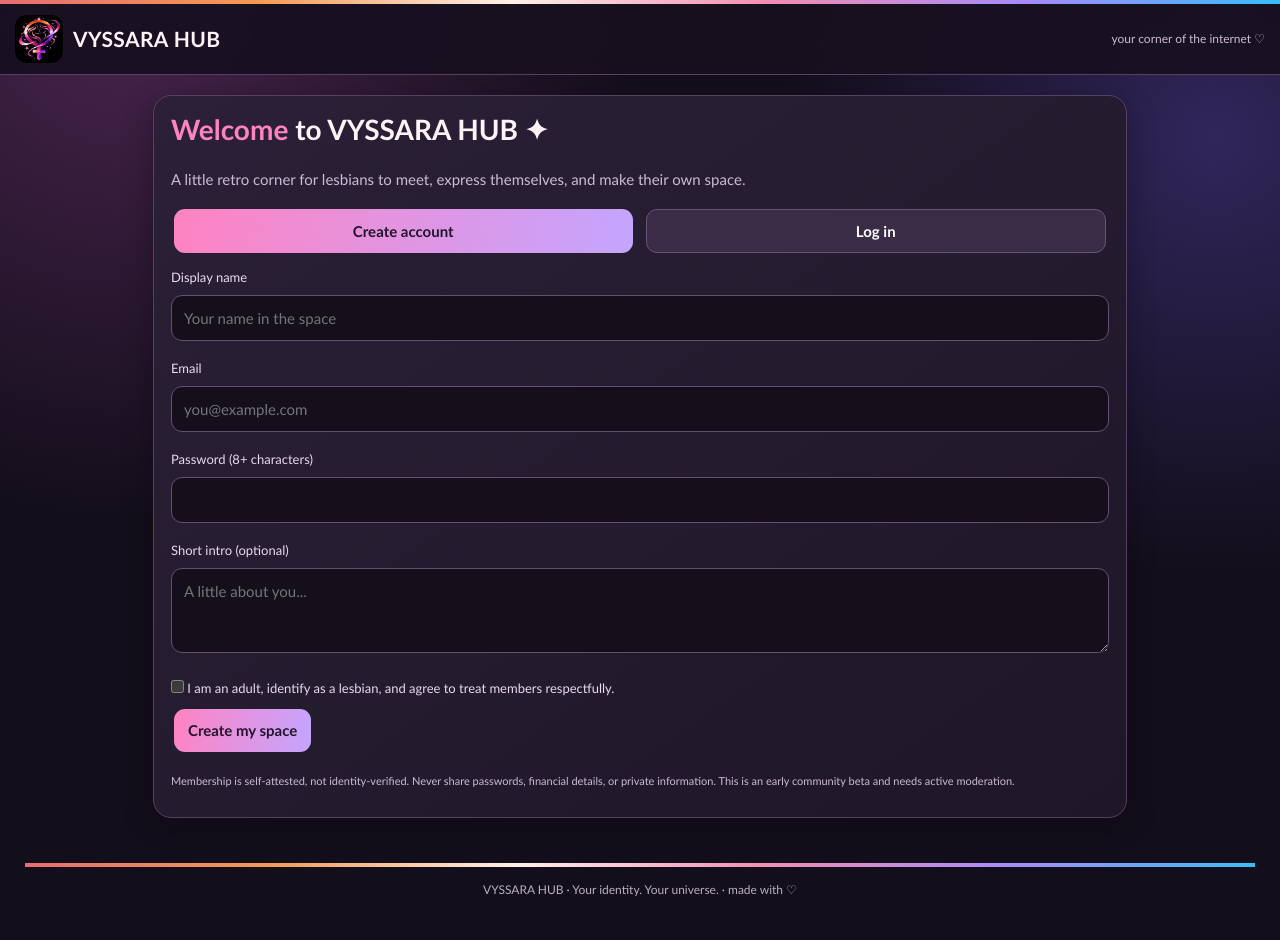
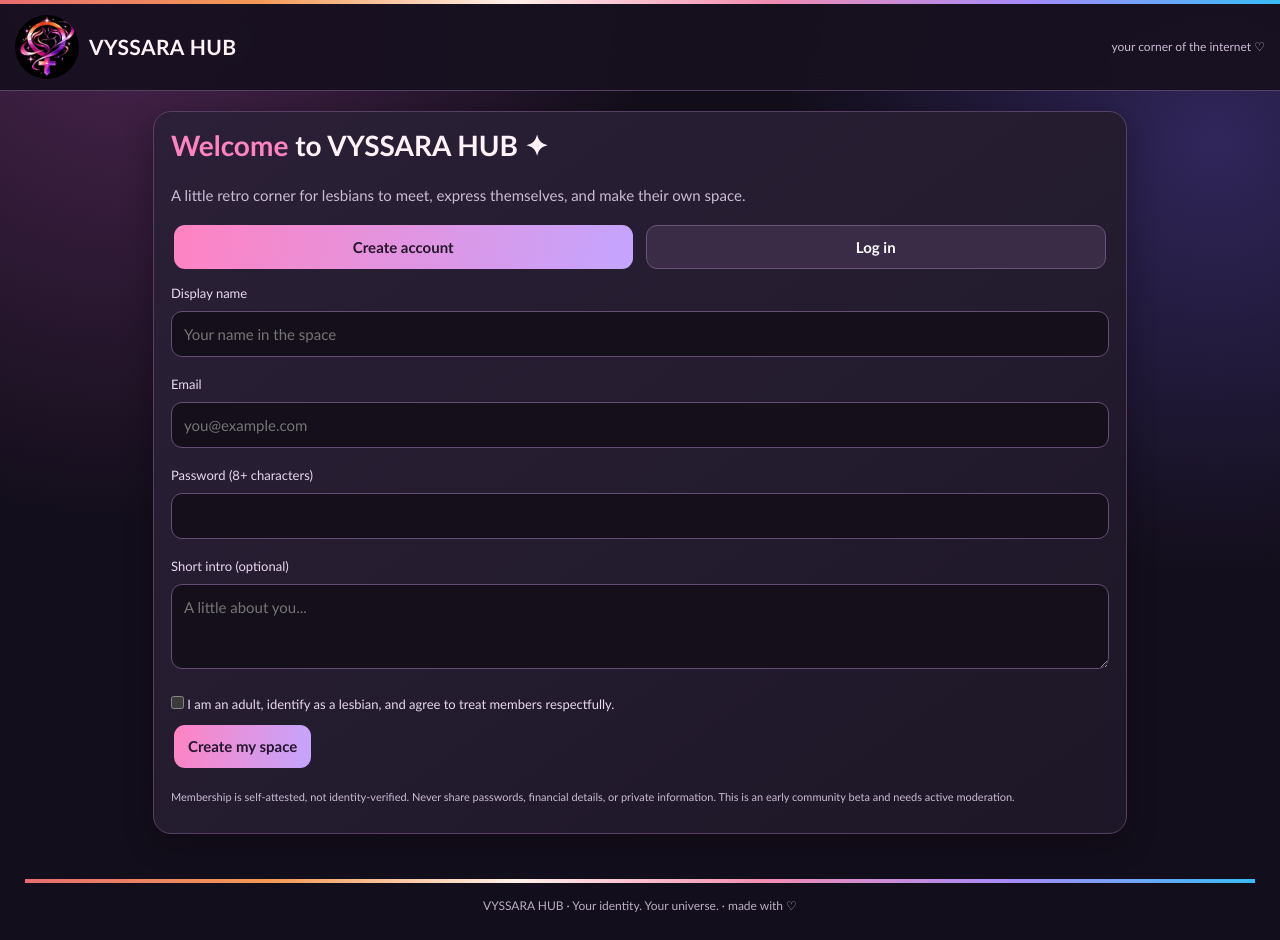
Before and after one commit to gokulai2709-cmyk/sapphicspace, a plain HTML site: page index.html in a window 1280 px wide. Drawn offline with nearby package versions, Linux system fonts and the light colour scheme.

Commit message:
Update brand logo dimensions and style

```diff
--- a/index.html
+++ b/index.html
@@ -11,11 +11,13 @@
 *{box-sizing:border-box}body{margin:0;background:radial-gradient(circle at 10% 0,#49244d,transparent 35%),radial-gradient(circle at 95% 15%,#30265b,transparent 30%),var(--bg);color:var(--white);font:15px/1.5 "Trebuchet MS",system-ui,sans-serif}
 a{color:var(--pink)}header{position:sticky;top:0;z-index:5;background:#17111feF;border-bottom:1px solid var(--line);padding:11px 15px;display:flex;align-items:center;gap:10px;backdrop-filter:blur(12px)}
 .logo{width:39px;height:39px;border-radius:13px;background:linear-gradient(135deg,#f28d83 0 20%,#f5a45f 20% 40%,#fff3f8 40% 55%,#ff83c2 55% 72%,#c4a5ff 72%);display:grid;place-items:center;color:#28152e;font-size:23px}.brand{font-weight:900;font-size:21px;letter-spacing:.4px}.brand-logo{
-  width:48px;
-  height:48px;
+  display:block;
+  width:64px;
+  height:64px;
   object-fit:contain;
-  border-radius:12px;
+  border-radius:50%;
   flex-shrink:0;
+  background:#21182b;
 }
 .wrap{max-width:1000px;margin:20px auto;padding:0 13px}.rainbow{height:4px;background:linear-gradient(90deg,#e86d70,#f39a54,#fff0e9,#f28db2,#a78bfa,#38bdf8)}
 .card{background:linear-gradient(145deg,#2b2037,#1d1727);border:1px solid var(--line);border-radius:18px;padding:17px;margin:13px 0;box-shadow:0 9px 30px #08050d55}
```
